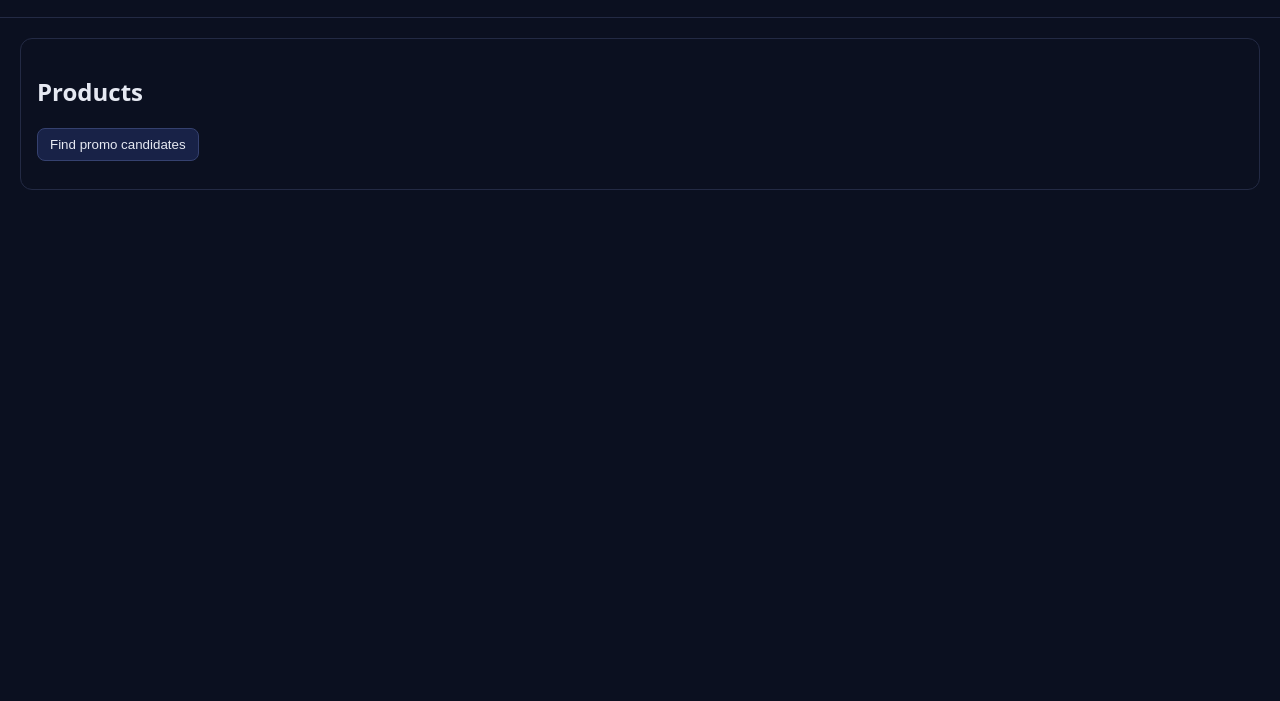
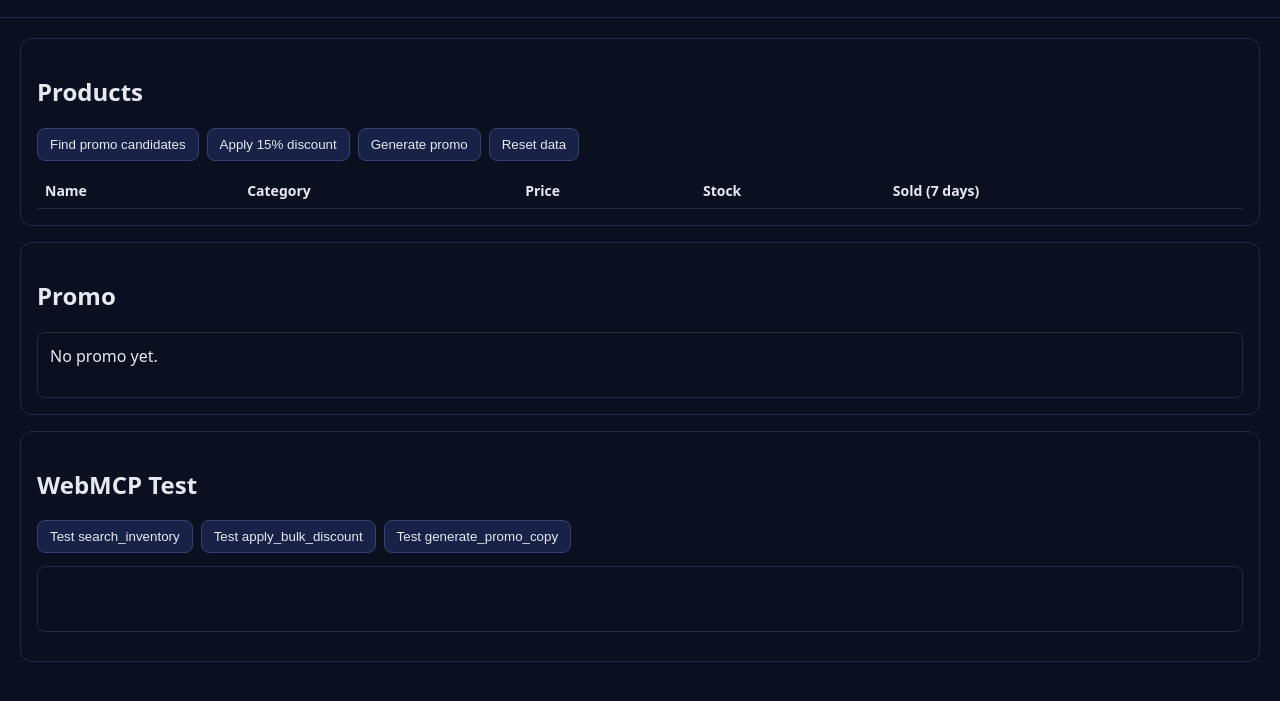
Before and after one commit to chelseaeleonora/merchant-os, a plain HTML site: page public/index.html in a window 1280 px wide. Shown: the part 55-756 px from the top of the page. Drawn offline with Linux system fonts and the light colour scheme.

Commit message:
Update index.html

```diff
--- a/public/index.html
+++ b/public/index.html
@@ -29,4 +29,29 @@ th,td{padding:8px;border-bottom:1px solid #232a44;text-align:left;font-size:14px
 <h2>Products</h2>
 <div class="controls">
 <button id="btn-low-stock">Find promo candidates</button>
-<button id="btn-dis
+<button id="btn-discount">Apply 15% discount</button>
+<button id="btn-promo">Generate promo</button>
+<button id="btn-reset">Reset data</button>
+</div>
+<table>
+<thead><tr><th>Name</th><th>Category</th><th>Price</th><th>Stock</th><th>Sold (7 days)</th></tr></thead>
+<tbody id="product-body"></tbody>
+</table>
+</section>
+<section>
+<h2>Promo</h2>
+<div id="promo-output">No promo yet.</div>
+</section>
+<section>
+<h2>WebMCP Test</h2>
+<div class="controls">
+<button id="btn-test-search">Test search_inventory</button>
+<button id="btn-test-discount">Test apply_bulk_discount</button>
+<button id="btn-test-promo">Test generate_promo_copy</button>
+</div>
+<pre id="test-result"></pre>
+</section>
+</main>
+<script type="module" src="./assets/app.js"></script>
+</body>
+</html>
```
